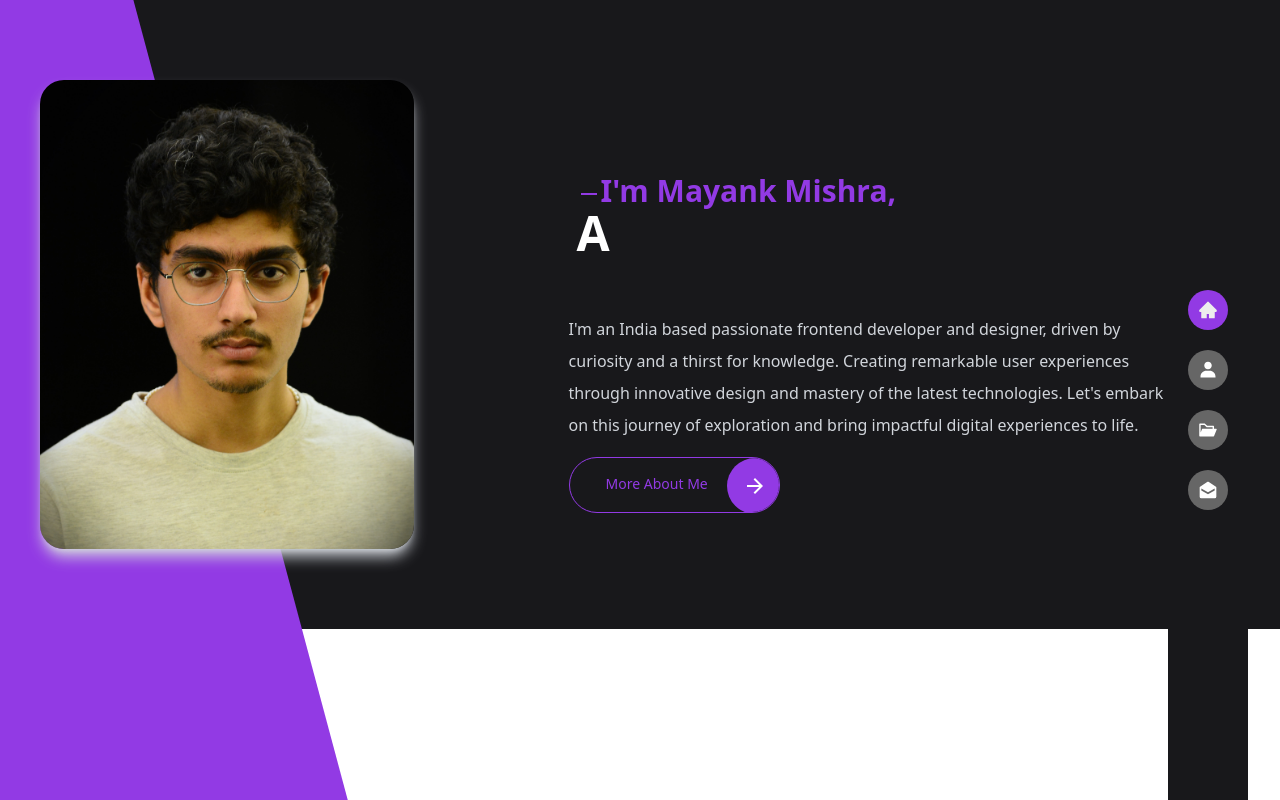
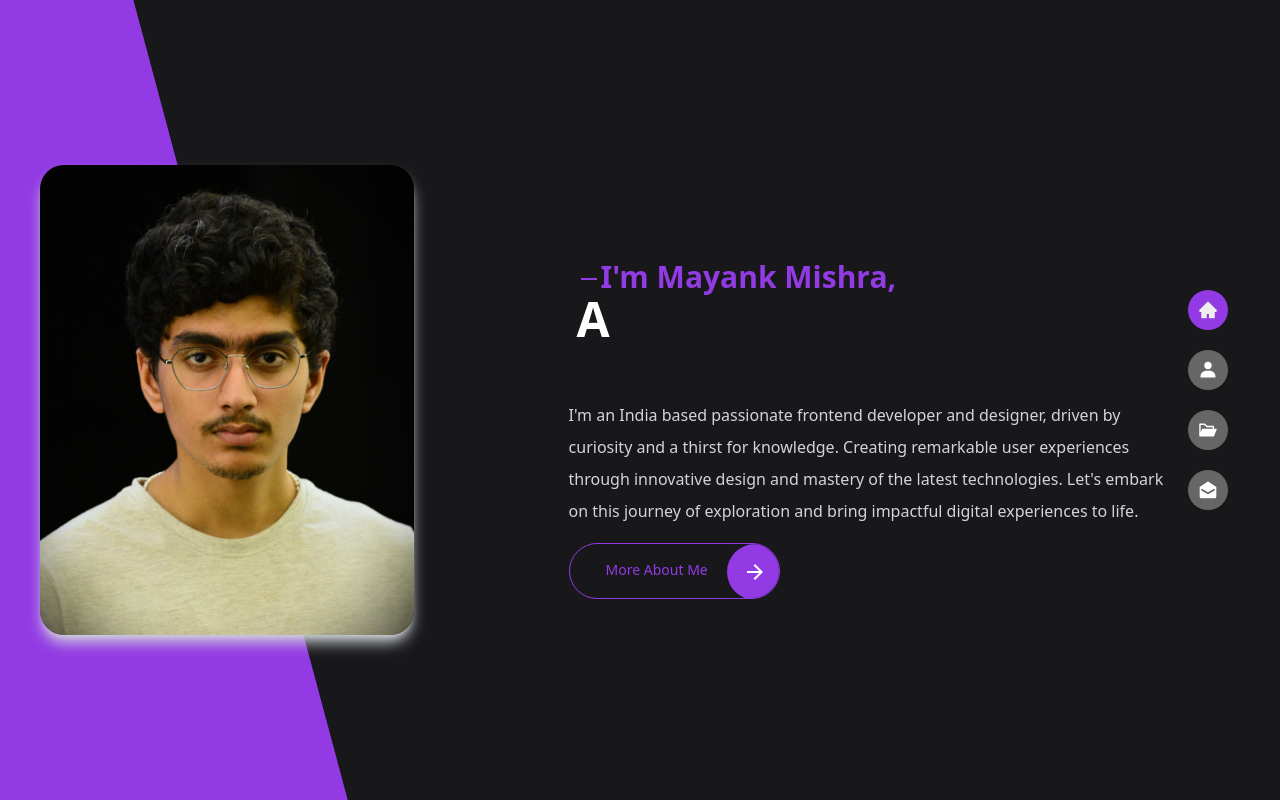
Before and after one commit to mishraji900/About-Me, a React (Create React App) app: page / in a window 1280 px wide. Built offline with nearby package versions, Linux system fonts and the light colour scheme.

Commit message:
add: initial files

```diff
--- a/package.json
+++ b/package.json
@@ -12,6 +12,7 @@
     "@testing-library/jest-dom": "^5.16.5",
     "@testing-library/react": "^13.4.0",
     "@testing-library/user-event": "^13.5.0",
+    "firebase": "^10.0.0",
     "react": "^18.2.0",
     "react-circular-progressbar": "^2.1.0",
     "react-dom": "^18.2.0",
--- a/src/pages/Contact.jsx
+++ b/src/pages/Contact.jsx
@@ -30,7 +30,7 @@ const Contact = () => {
   }, [isFormSubmitted]);
 
   return (
-    <main className="bg-zinc-900 p-10">
+    <main className="bg-zinc-900 p-10 min-h-screen">
       <h1 className="text-white lg:text-4xl text-2xl font-bold mb-[70px] text-center">
         Get In <span className="text-[#923AE4]">Touch</span>
       </h1>
--- a/src/pages/Home.jsx
+++ b/src/pages/Home.jsx
@@ -8,7 +8,7 @@ import './home.css'
 
 const Home = () => {
   return (
-    <section className="py-20 lg:grid grid-cols-[4.32fr,7.86fr] gap-y-[70px] sm:items-center h-full flex flex-col bg-zinc-900">
+    <section className="py-20 lg:grid grid-cols-[4.32fr,7.86fr] gap-y-[70px] sm:items-center min-h-screen flex flex-col bg-zinc-900">
       <div className="px-10">
       <img src={Profile} alt="" className="lg:h-full h-64 lg:w-full w-64  ml-auto mr-auto object-cover lg:rounded-3xl rounded-full shadow-lg lg:shadow-gray-300 shadow-[#923AE4] lg:relative z-10" />
       </div>
```
Also changed, not shown: firebase.json (added), 2 other files (tests, documents, lock files or other folders).
